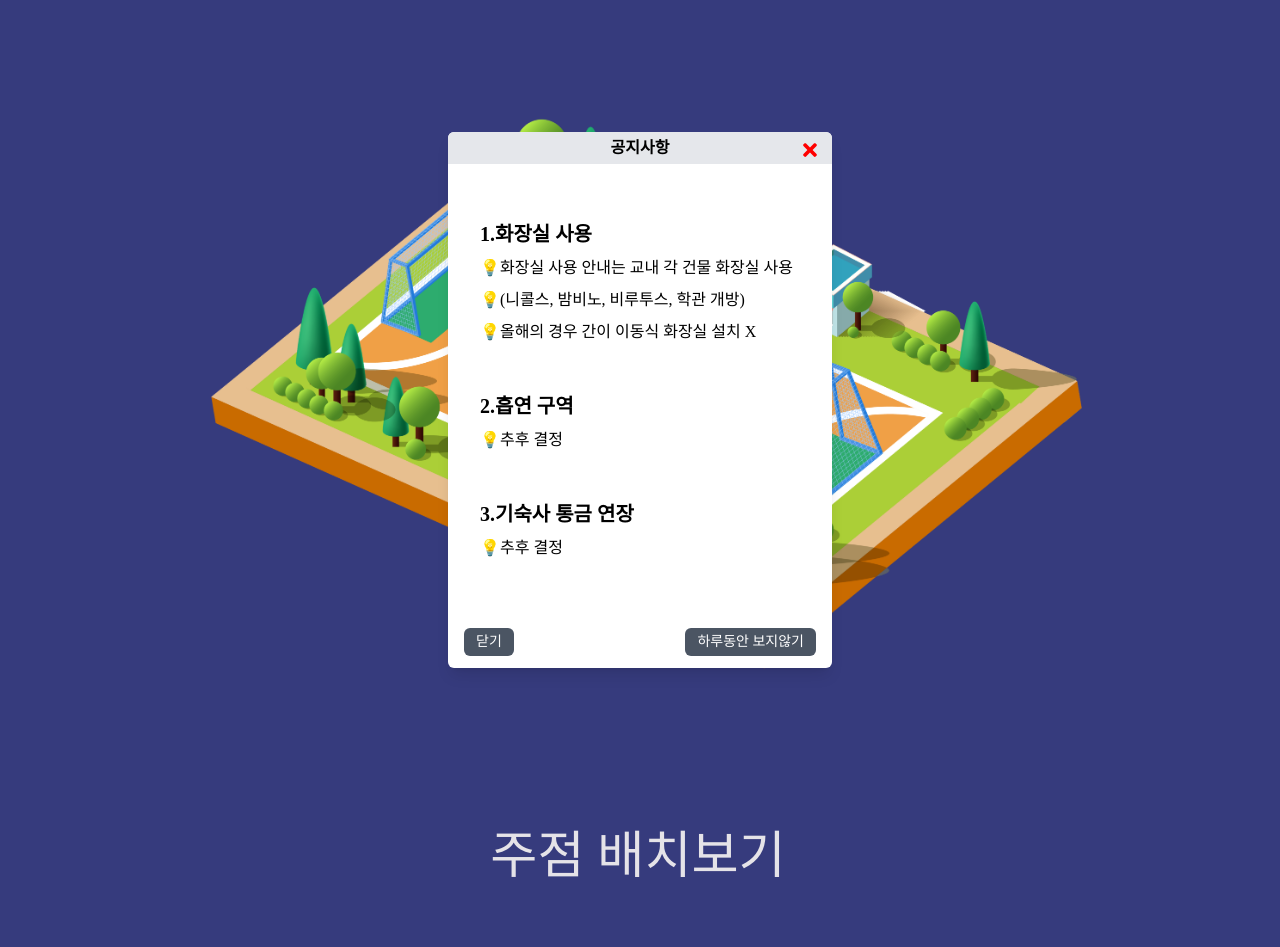
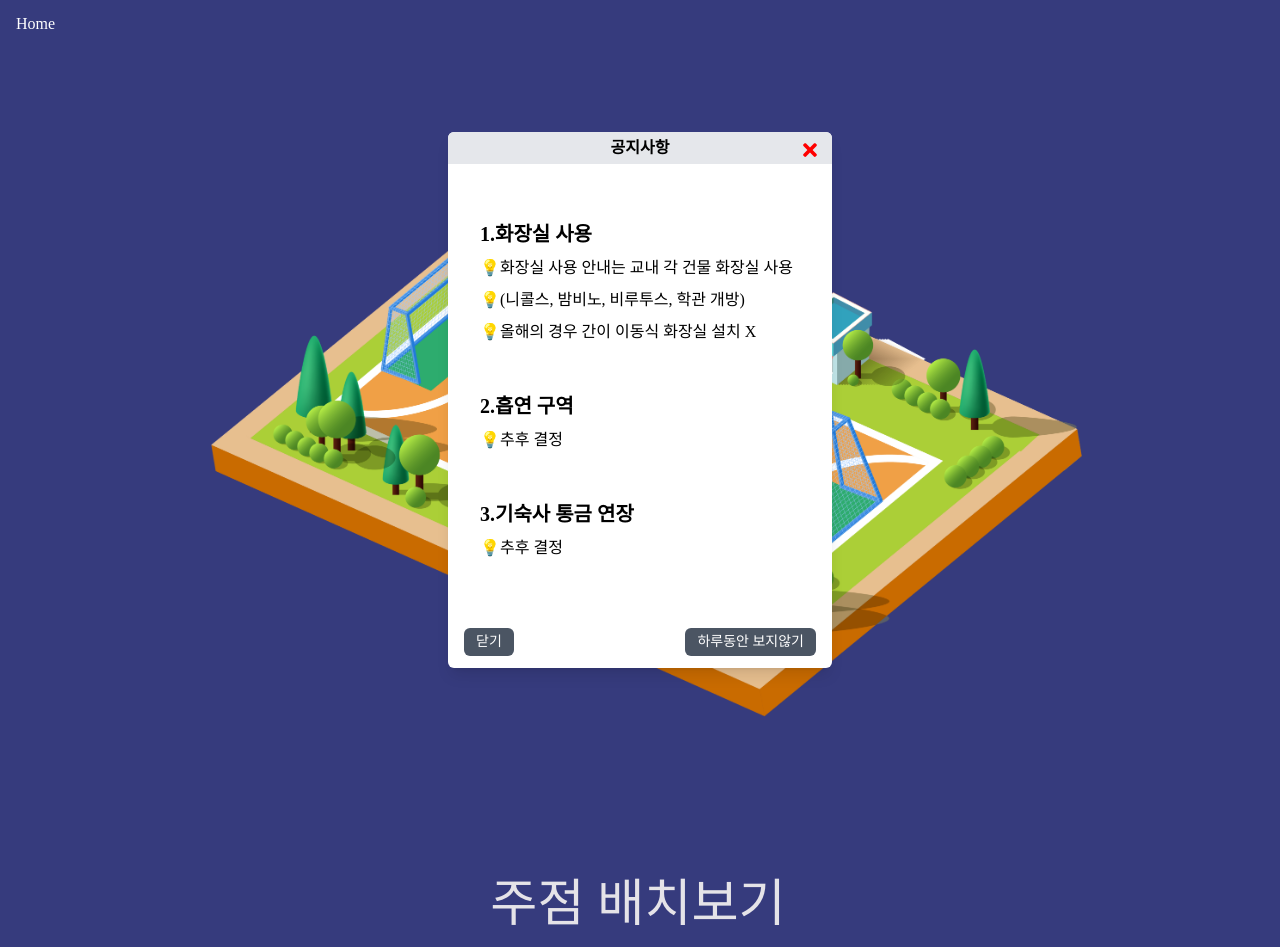
Before and after one commit to CUK-LikeLion-Festival/Festival_Front, a React (Create React App) app: page /booth/bar in a window 1280 px wide. Before the commit the page ends 899 px from the top, so only its background shows below. Built offline with nearby package versions, Linux system fonts and the light colour scheme.

Commit message:
initial commit

```diff
--- a/src/components/Modals/BarModal.jsx
+++ b/src/components/Modals/BarModal.jsx
@@ -23,7 +23,10 @@ const ModalSection = styled.section`
   box-shadow: 0 2px 8px rgba(0, 0, 0, 0.15);
   overflow: hidden;
   animation: modal-show 0.3s;
-
+  @media (min-width: 350px) and (max-width: 720px) {
+    width: 100%;
+    max-width: 600px;
+  }
   @keyframes modal-show {
     from {
       opacity: 0;
@@ -52,6 +55,9 @@ const ModalHeader = styled.header`
 
 
 const ModalMain = styled.main`
+display: flex;
+    align-items: center;
+    justify-content: center;
   padding: 1rem;
   text-align: center;
   border-top: 1px solid #d1d5db;
--- a/src/components/bar/barlist.jsx
+++ b/src/components/bar/barlist.jsx
@@ -2,7 +2,6 @@ import React, { useState, useEffect } from "react";
 import styled, { css } from "styled-components";
 import BarModal from "../Modals/BarModal";
 import Department from "../../assets/department.png";
-
 
 const bars = ["주점 배치보기"];
 
@@ -54,11 +53,10 @@ const Container= styled.div `
 `;
 
 const BarImage = styled.img.attrs({ src: `${Department}` })`
+
   max-width: 100%;
-  height: 20rem;
+  height: 10rem;
 `;
-
-
 
 function BarList() {
   const [activeIndex, setActiveIndex] = useState(null);
@@ -95,12 +93,14 @@ function BarList() {
           }}
           closeButton={"창 닫기"}
         >
-          <BarImage className="position"/>
+          <BarImage/>
         </BarModal>
       )}
     </Container>
 
+
     <BarContainer fontSize={fontSize}>
+
       <ul>
         {bars.map((bar, index) => (
           <li key={index}>
--- a/src/pages/bar.js
+++ b/src/pages/bar.js
@@ -2,6 +2,7 @@ import React from "react";
 import Playground from "../../src/assets/playground.png"
 import styled from "styled-components";
 import BarList from "../components/bar/barlist";
+import { useNavigate } from "react-router-dom";
 
 const Container = styled.div`
   display: flex;
@@ -22,10 +23,31 @@ const GroundImage = styled.img.attrs({ src: `${Playground}` })`
   height: 50%;
   display: block;
 `;
+const Button = styled.div`
+    display: flex;
+    align-items: left;
+    justify-content: left;
+    padding:1rem;
+`;
 
 function Bar() {
+  const navigate = useNavigate();
   return (
+    <React.Fragment>
+    <Button>
+      <button
+        style={{
+          color: "white",
+        }}
+        onClick={() => {
+          navigate("/");
+        }}
+      >
+        Home
+      </button>
+      </Button>
     <Container>
+
       <InnerContainer>
         <GroundImage />
         <div style={{ marginTop: "1rem" }}>
@@ -33,6 +55,7 @@ function Bar() {
         </div>
       </InnerContainer>
     </Container>
+    </React.Fragment>
   );
 }
 
```
